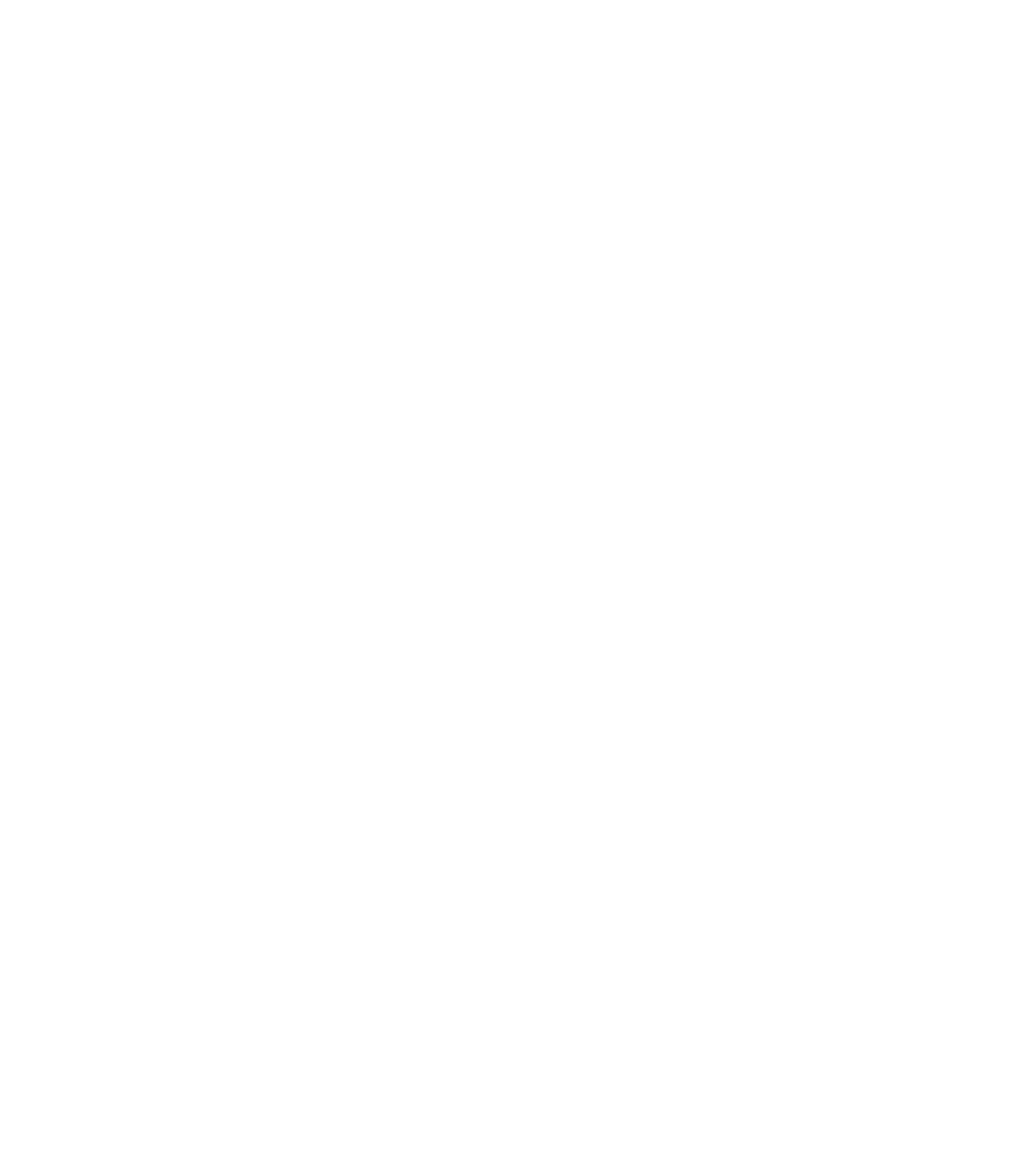
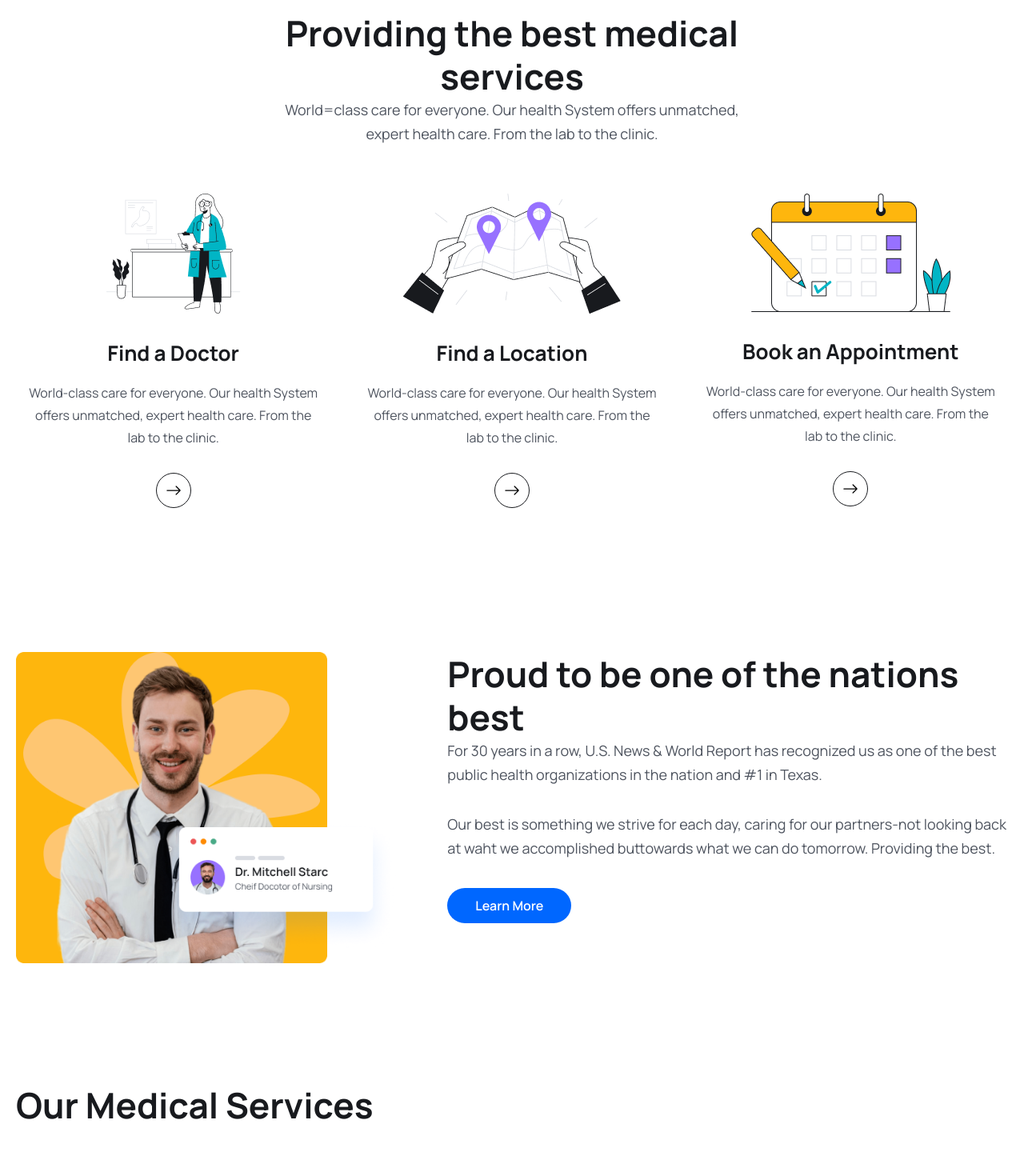
Before and after one commit to mohamedkhaledmk/Doctor-appointment-booking, a React (Vite) app in the folder frontend/: page / in a window 1280 px wide. Shown: the part 820-2290 px from the top of the page at 80% size. Before the commit the page ends 800 px from the top, so only its background shows below. Built offline with nearby package versions, Linux system fonts and the light colour scheme.

Commit message:
added about section

```diff
--- a/frontend/src/App.css
+++ b/frontend/src/App.css
@@ -17,6 +17,7 @@
   position: sticky;
   top: 0;
   left: 0;
+  background: #fff;
   z-index: 99999;
   box-shadow: 3px 3px -8px 3px #ddd;
 }
--- /dev/null
+++ b/frontend/src/components/About/About.jsx
@@ -0,0 +1,38 @@
+import React from "react";
+import aboutImg from "../../assets/images/about.png";
+import aboutCardImg from "../../assets/images/about-card.png";
+import { Link } from "react-router-dom";
+const About = () => {
+  return (
+    <section>
+      <div className="container">
+        <div className="flex justify-between gap-[50px] lg:gap-[100px] xl:gap-[150px] flex-col lg:flex-row ">
+          <div className="relative w-3/4 lg:w-1/2 xl:w-1/3 z-10 order-2 lg:order-1 ">
+            <img src={aboutImg} alt="about" />
+            <div className="absolute bottom-4 w-[200px] md:w-[300px] right-[-30%] md:right-[-7%] lg:right-[-22%] z-20 ">
+              <img src={aboutCardImg} alt="icon" />
+            </div>
+          </div>
+          <div className="w-full w-1/2 lg:w-3/5 order-1 lg:order-2">
+            <h2 className="heading">Proud to be one of the nations best</h2>
+            <p className="text_para">
+              For 30 years in a row, U.S. News & World Report has recognized us
+              as one of the best public health organizations in the nation and
+              #1 in Texas.
+            </p>
+            <p className="text_para mt-8">
+              Our best is something we strive for each day, caring for our
+              partners-not looking back at waht we accomplished buttowards what
+              we can do tomorrow. Providing the best.
+            </p>
+            <Link to="#">
+              <button className="btn">Learn More</button>
+            </Link>
+          </div>
+        </div>
+      </div>
+    </section>
+  );
+};
+
+export default About;
--- a/frontend/src/pages/Home.jsx
+++ b/frontend/src/pages/Home.jsx
@@ -2,18 +2,25 @@
 import heroImg01 from "./../assets/images/hero-img01.png";
 import heroImg02 from "./../assets/images/hero-img02.png";
 import heroImg03 from "./../assets/images/hero-img03.png";
+import icon01 from "./../assets/images/icon01.png";
+import icon02 from "./../assets/images/icon02.png";
+import icon03 from "./../assets/images/icon03.png";
+import { Link } from "react-router-dom";
+import { BsArrowRight } from "react-icons/bs";
+import About from "../components/About/About";
+
 const Home = () => {
   return (
     <>
       <>
-        {/* Hero Section */}
+        {/* =============== Hero Section =============== */}
         <section className="hero_section pt-[60px] 2xl:h-[800px] ">
           <div className="container">
             <div className="flex flex-col lg:flex-row gap-[90px] items-center justify-between ">
               {/* Hero content */}
               <div className="">
-                <div className="lg:w-[570px]">
-                  <h1 className="text-3xl leading-[46px] font-[800] text-headingColor md:text-4xl md:leading-[70px]">
+                <div className="lg:w-[570px] sm:text-center lg:text-left">
+                  <h1 className="text-3xl leading-[46px]  font-[800] text-headingColor md:text-4xl md:leading-[70px]">
                     We are here to help patients live a healthy, longer life.
                   </h1>
                   <p className="text_para">
@@ -70,6 +77,105 @@
             </div>
           </div>
         </section>
+        {/* =============== Hero Section End =============== */}
+        {/* =============== How it Works Section =============== */}
+        <section>
+          <div className="container">
+            <div className="mx-auto lg:w-[570px]">
+              <h2 className="heading text-center ">
+                Providing the best medical services
+              </h2>
+              <p className="text_para text-center">
+                World=class care for everyone. Our health System offers
+                unmatched, expert health care. From the lab to the clinic.
+              </p>
+            </div>
+            <div className="grid grid-cols-1 md:grid-cols-2 lg:grid-cols-3 gap-5 mt-[30px] lg:gap-[30px]">
+              <div className="py-[30px] px-4">
+                {" "}
+                <div className="flex justify-center items-center">
+                  <img src={icon01} alt="icon01" />
+                </div>
+                <div className="mt-[30px]">
+                  <h2 className="text-headingColor font-[700] text-[26px] text-center">
+                    Find a Doctor
+                  </h2>
+                  <p className="text-textColor text-center font-[400] leading-7 text-[16px] mt-4">
+                    {" "}
+                    World-class care for everyone. Our health System offers
+                    unmatched, expert health care. From the lab to the clinic.{" "}
+                  </p>
+                  <Link
+                    to={`/doctors`}
+                    className="w-[44px] h-[44px] rounded-full border border-solid border-[#181A1E] mt-[30px] flex items-center justify-center mx-auto group
+                 hover:bg-primaryColor hover:border-none "
+                  >
+                    <BsArrowRight className="group-hover:text-white w-6 h-5" />
+                  </Link>
+                </div>
+              </div>
+              <div className="py-[30px] px-4">
+                {" "}
+                <div className="flex justify-center items-center">
+                  <img src={icon02} alt="icon02" />
+                </div>
+                <div className="mt-[30px]">
+                  <h2 className="text-headingColor font-[700] text-[26px] text-center">
+                    Find a Location
+                  </h2>
+                  <p className="text-textColor text-center font-[400] leading-7 text-[16px] mt-4">
+                    {" "}
+                    World-class care for everyone. Our health System offers
+                    unmatched, expert health care. From the lab to the clinic.{" "}
+                  </p>
+                  <Link
+                    to={`/doctors`}
+                    className="w-[44px] h-[44px] rounded-full border border-solid border-[#181A1E] mt-[30px] flex items-center justify-center mx-auto group
+                 hover:bg-primaryColor hover:border-none "
+                  >
+                    <BsArrowRight className="group-hover:text-white w-6 h-5" />
+                  </Link>
+                </div>
+              </div>
+              <div className="py-[30px] px-4">
+                {" "}
+                <div className="flex justify-center items-center">
+                  <img src={icon03} alt="icon03" />
+                </div>
+                <div className="mt-[30px]">
+                  <h2 className="text-headingColor font-[700] text-[26px] text-center">
+                    Book an Appointment
+                  </h2>
+                  <p className="text-textColor text-center font-[400] leading-7 text-[16px] mt-4">
+                    {" "}
+                    World-class care for everyone. Our health System offers
+                    unmatched, expert health care. From the lab to the clinic.{" "}
+                  </p>
+                  <Link
+                    to={`/doctors`}
+                    className="w-[44px] h-[44px] rounded-full border border-solid border-[#181A1E] mt-[30px] flex items-center justify-center mx-auto group
+                 hover:bg-primaryColor hover:border-none "
+                  >
+                    <BsArrowRight className="group-hover:text-white w-6 h-5" />
+                  </Link>
+                </div>
+              </div>
+            </div>
+          </div>
+        </section>
+        {/* =============== How it Works Section End =============== */}
+        {/*  =============== About Section  =============== */}
+        <About />
+        {/*  =============== About Section End  =============== */}
+        {/*  =============== Services Section  =============== */}
+        <section>
+          <div className="container">
+            <div>
+              <h2 className="heading">Our Medical Services</h2>
+            </div>
+          </div>
+        </section>
+        {/*  =============== Services Section End  =============== */}
       </>
     </>
   );
```
